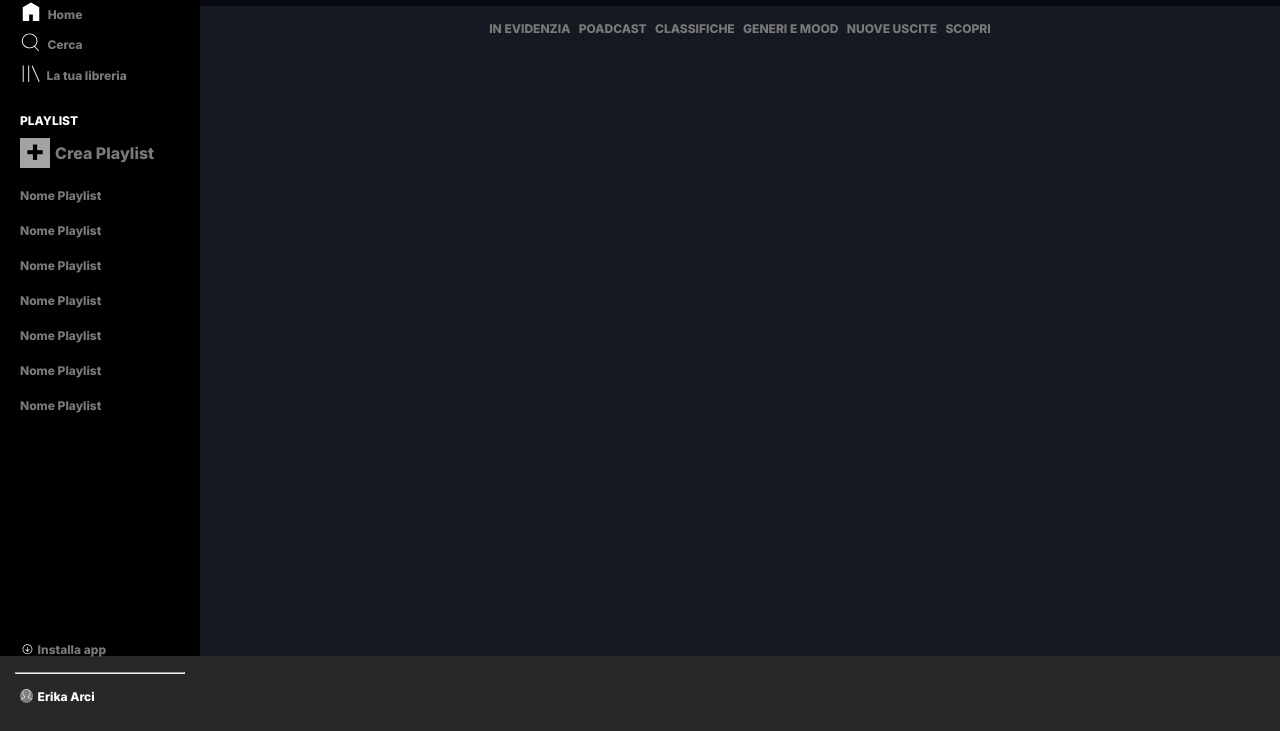
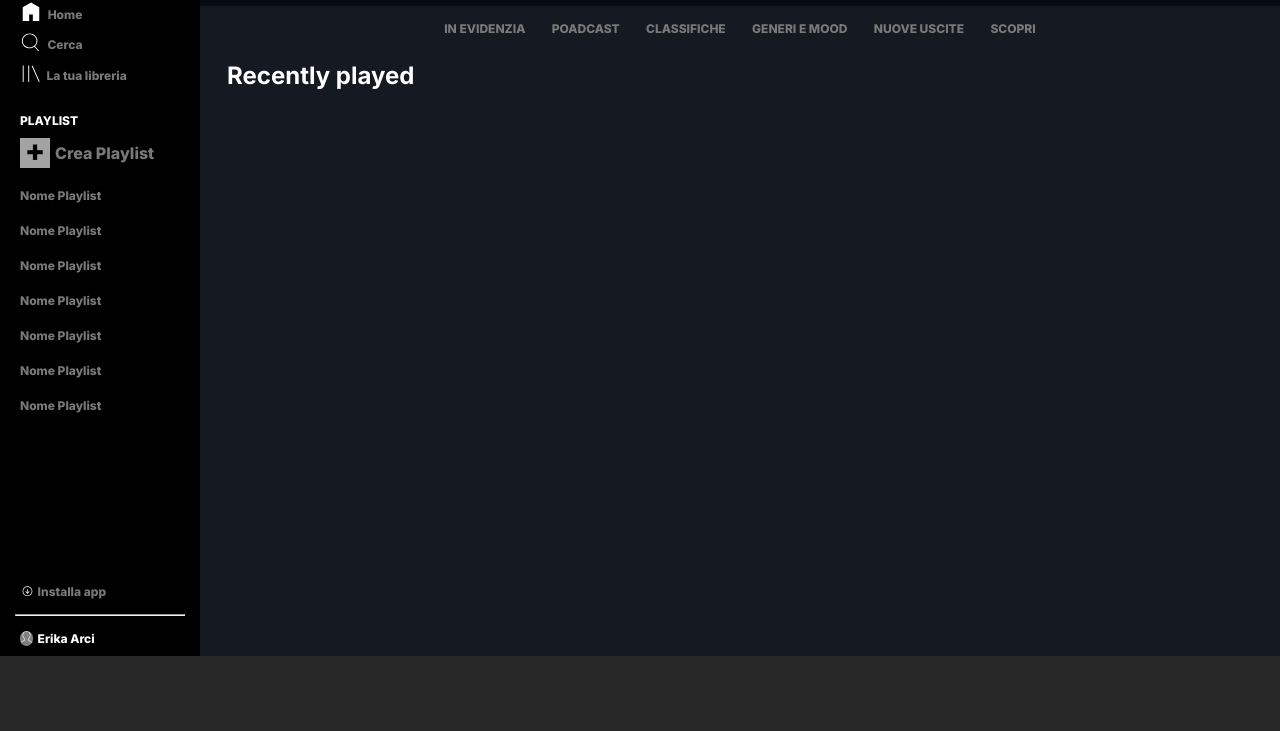
Before and after one commit to ErikaArci99/html-css-spotifyweb, a plain HTML site: page index.html in a window 1280 px wide. Shown: the part 69-800 px from the top of the page. Drawn offline with Linux system fonts and the light colour scheme; a web font is replaced by a local one.

Commit message:
[FIX] fixed more errors

```diff
--- a/css/style.css
+++ b/css/style.css
@@ -87,6 +87,10 @@ footer{
     font-size: 30px;
 }
 
+.main-content{
+    width: 95%;
+}
+
 /* utility */
 
 .display-inline-block{
@@ -118,13 +122,14 @@ footer{
     justify-content: center;
 }
 
-.justify-content-flex-end{
-    justify-content: flex-end;
-}
-
 .flex-direction-column{
     flex-direction: column;
 }
+
+.align-content-space-between{
+    justify-content: space-between;
+}
+
 
 /* padding */
 
@@ -142,9 +147,11 @@ footer{
     padding-right: 35px;
 }
 
+/* margini */
 
-
-/* margini */
+.margin-bottom-5{
+    margin-bottom: 10px;
+}
 
 .margin-right-5{
     margin-right: 5px;
@@ -218,8 +225,8 @@ footer{
     width: 7%;
 }
 
-.width-50{
-    width: 50%;
+.width-60{
+    width: 60%;
 }
 
 /* background color */
@@ -227,9 +234,3 @@ footer{
 .background-color-grey{
     background-color: #808080;
 }
-
-/* height */
-
-.height-40{
-    height: 40%;
-}
--- a/index.html
+++ b/index.html
@@ -12,7 +12,7 @@
 </head>
 <body>
     <main>
-        <div class="sidebar">
+        <div class="sidebar display-flex flex-direction-column align-content-space-between">
             <div>
                 <!-- logo -->
                 <img class="logo-big padding-15" src="./img/logo.svg" alt="logo">
@@ -50,7 +50,7 @@
                 </div>
             </div>
             <!-- ultima parte sidebar -->
-             <div class="height-40 display-flex flex-direction-column justify-content-flex-end">
+             <div>
                 <div class="margin-left-20 display-flex align-items-center">
                     <img class="width-7 margin-right-5" src="./img/download.svg" alt="download">
                     <span class="text-color-grey font-size-12">Installa app</span>
@@ -58,7 +58,7 @@
                 <div class="padding-15">
                      <hr class="grey-hr display-block">
                 </div>
-                <div class="margin-left-20 align-items-center display-flex">
+                <div class="margin-left-20 align-items-center display-flex margin-bottom-5">
                     <img class="width-7 margin-right-5 background-color-grey border-radius-50" src="./img/profile.svg" alt="profile">
                     <span class="text-color-white font-size-12 ">Erika Arci</span>
                 </div>
@@ -71,7 +71,7 @@
                 </div>
             </header>
             <div class="display-flex justify-content-center">
-                <div class="padding-15 width-50">
+                <div class="padding-15 width-60">
                     <div class="display-flex justify-content-space-around">
                         <div class="font-size-12 text-color-grey">IN EVIDENZIA</div>
                         <div class="font-size-12 text-color-grey">POADCAST</div>
@@ -82,7 +82,11 @@
                     </div>
                 </div>
             </div>
-
+            <div class="display-flex justify-content-center">
+                <div class="main-content">
+                    <h2 class="text-color-white padding-t-b-10">Recently played</h2>
+                </div>
+            </div>
         </div>
     </main>
     <footer>
```
